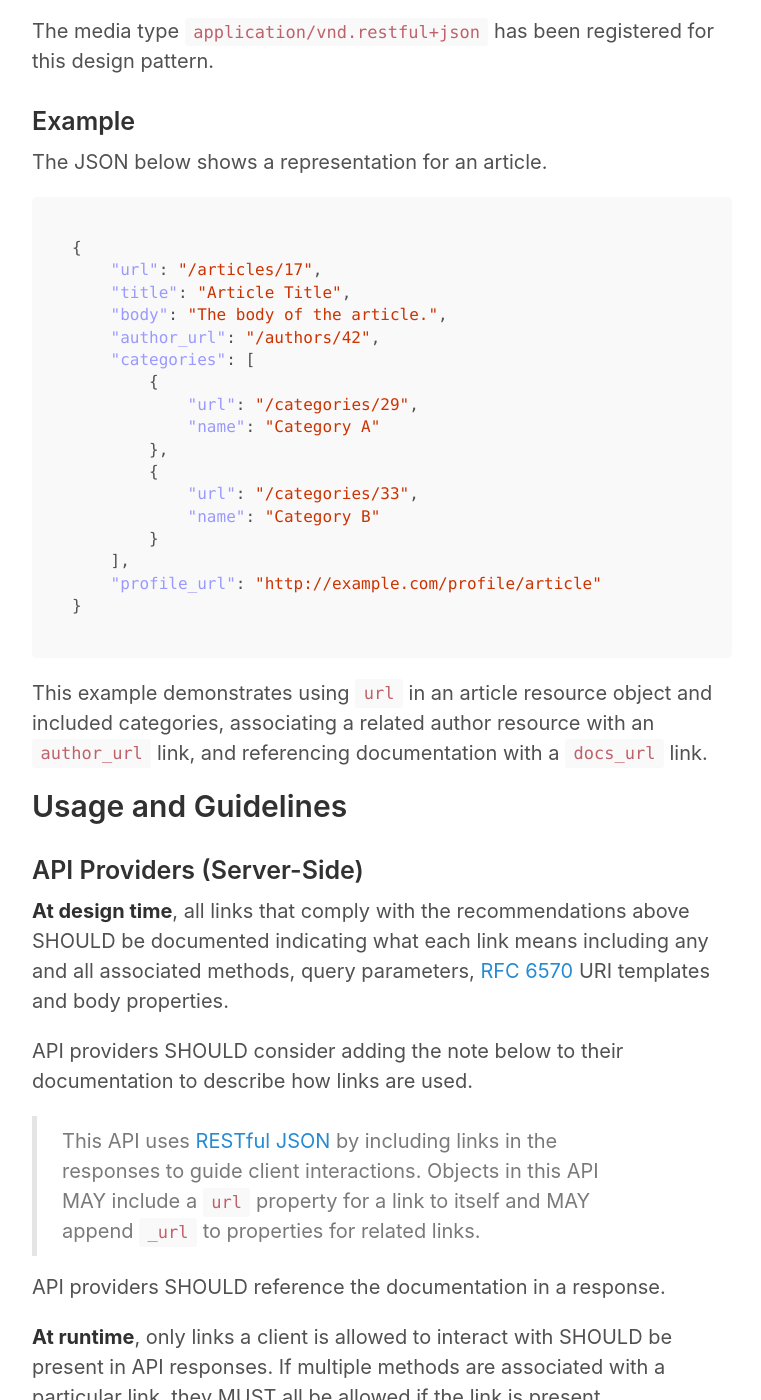
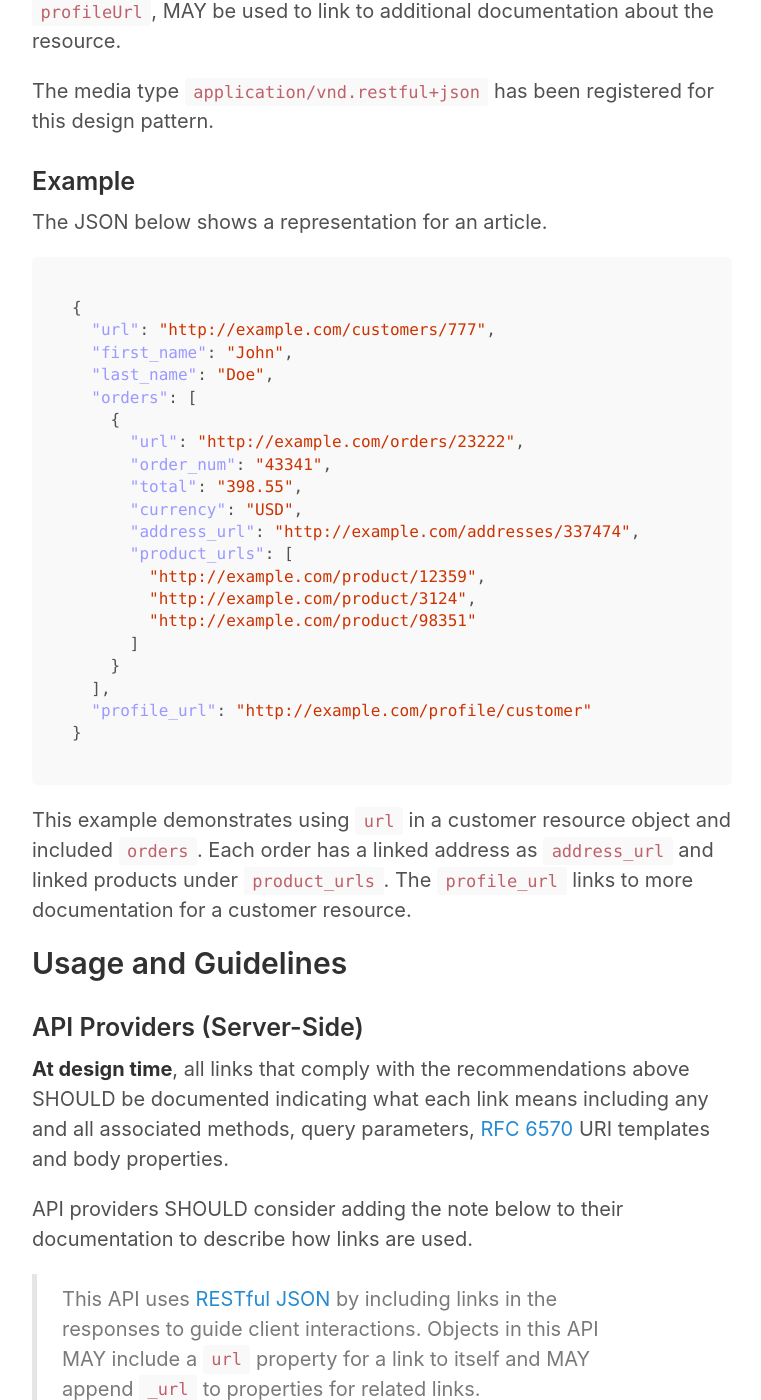
Before and after one commit to smizell/restfuljson, a Jekyll site: the page built from index.md, in a window 1280 px wide and 1400 px high, scrolled down 588 px. Shown: the whole window, without its empty margins (258-1019 px from the left). Built offline with Jekyll 4.4.1, drawn with Linux system fonts in a browser that asks for light colours; some of the changed text lies outside the part shown.

Commit message:
Add support for _urls

````diff
--- a/index.md
+++ b/index.md
@@ -13,6 +13,7 @@ For JSON formats conforming to [RFC 7159][], apply the following guidelines:
 
 1. JSON objects MAY include a `url` property to indicate a link to itself
 2. JSON objects MAY append `_url` to properties to indicate related links
+3. JSON objects MAY append `_urls` to properties to indicate an array of related links
 
 All URLs SHOULD conform to [RFC 3986][]. API providers MAY use camel case rather
 than snake case where applicable. A profile link conforming to [RFC 6906][], as
@@ -28,27 +29,29 @@ The JSON below shows a representation for an article.
 
 ``` json
 {
-    "url": "/articles/17",
-    "title": "Article Title",
-    "body": "The body of the article.",
-    "author_url": "/authors/42",
-    "categories": [
-        {
-            "url": "/categories/29",
-            "name": "Category A"
-        },
-        {
-            "url": "/categories/33",
-            "name": "Category B"
-        }
-    ],
-    "profile_url": "http://example.com/profile/article"
+  "url": "http://example.com/customers/777",
+  "first_name": "John",
+  "last_name": "Doe",
+  "orders": [
+    {
+      "url": "http://example.com/orders/23222",
+      "order_num": "43341",
+      "total": "398.55",
+      "currency": "USD",
+      "address_url": "http://example.com/addresses/337474",
+      "product_urls": [
+        "http://example.com/product/12359",
+        "http://example.com/product/3124",
+        "http://example.com/product/98351"
+      ]
+    }
+  ],
+  "profile_url": "http://example.com/profile/customer"
 }
 ```
 
-This example demonstrates using `url` in an article resource object and included
-categories, associating a related author resource with an `author_url` link, and
-referencing documentation with a `docs_url` link.
+This example demonstrates using `url` in a customer resource object and included
+`orders`. Each order has a linked address as `address_url` and linked products under `product_urls`. The `profile_url` links to more documentation for a customer resource.
 
 ## Usage and Guidelines
 
````
